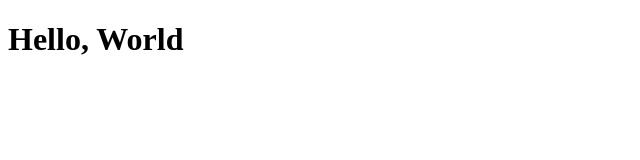
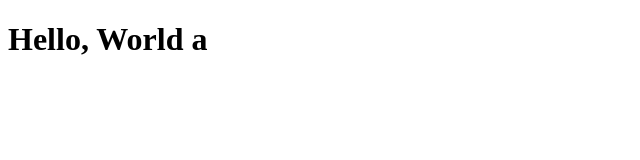
Before and after one commit to fordummies99/curso-git, a plain HTML site: page index.html in a window 1280 px wide. Shown: the full height of the page, 0-640 px from the left. Drawn offline with Linux system fonts and the light colour scheme.

```diff
--- a/index.html
+++ b/index.html
@@ -7,7 +7,7 @@
 </head>
 <body>
     <h1>
-        Hello, World
+        Hello, World a
     </h1>
 </body>
 </html>
```
